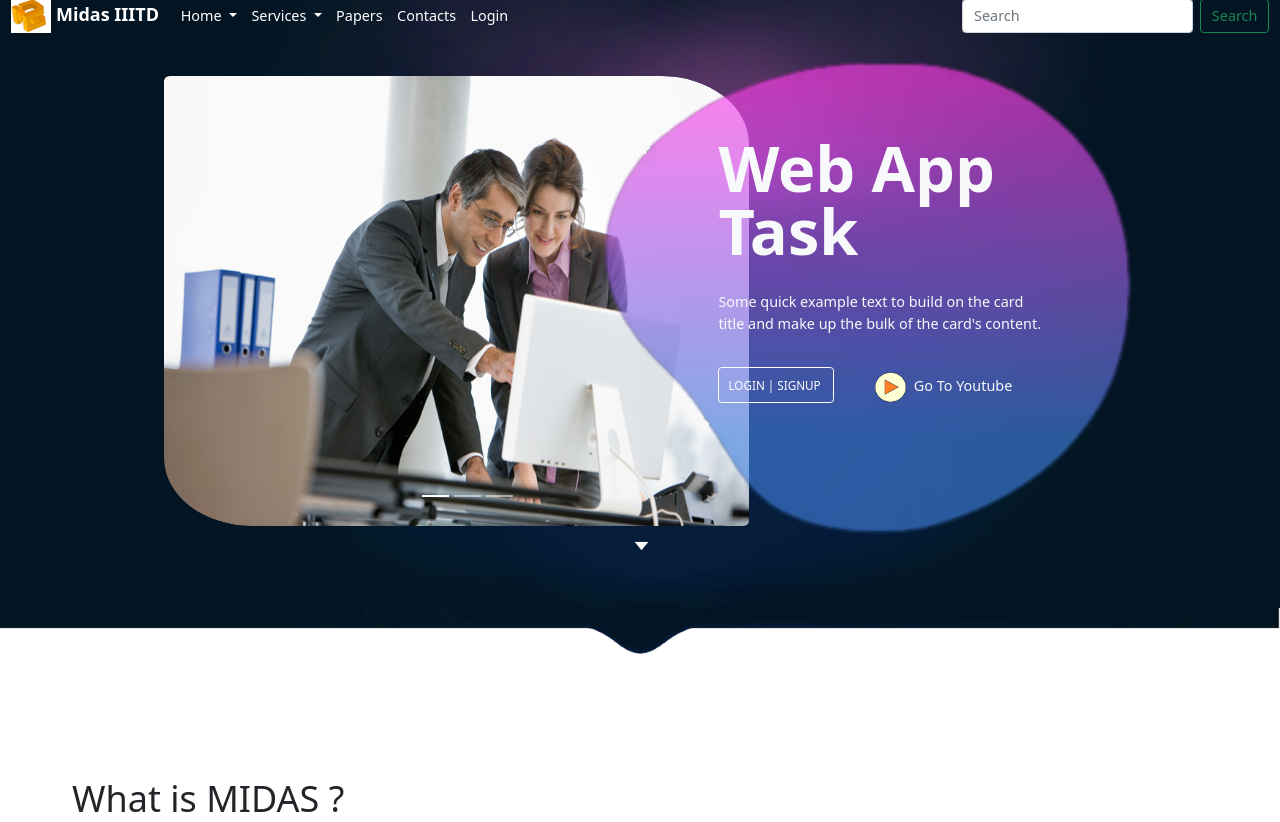
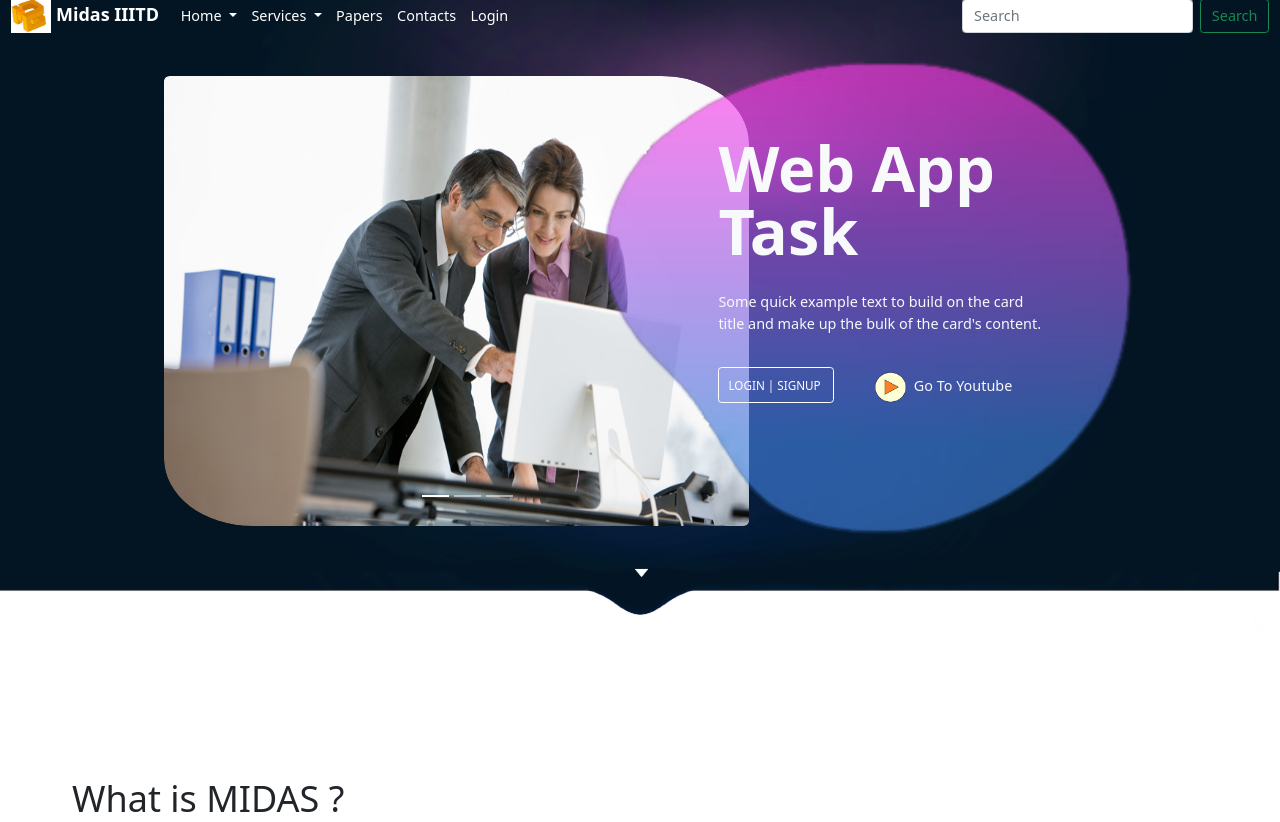
Before and after one commit to hardik-08-ldh/midas-task, a Django app: page / in a window 1280 px wide. Shown: the part 13-835 px from the top of the page. Run offline with Django 3.2, Linux system fonts and the light colour scheme.

```diff
--- a/templates/home.html
+++ b/templates/home.html
@@ -18,7 +18,7 @@
     body{
         background: url('{% static "users/images/background12.png" %}');
         background-repeat: no-repeat;
-        background-size:100% 170%;
+        background-size:100% 160%;
         margin: 0;
         padding: 0px;
         zoom:90%;
@@ -176,7 +176,7 @@
     }
     #arrow{
       position: absolute;
-      top : 610px;
+      top : 640px;
       left: 49.25%;
       z-index: 2;
     }
```
